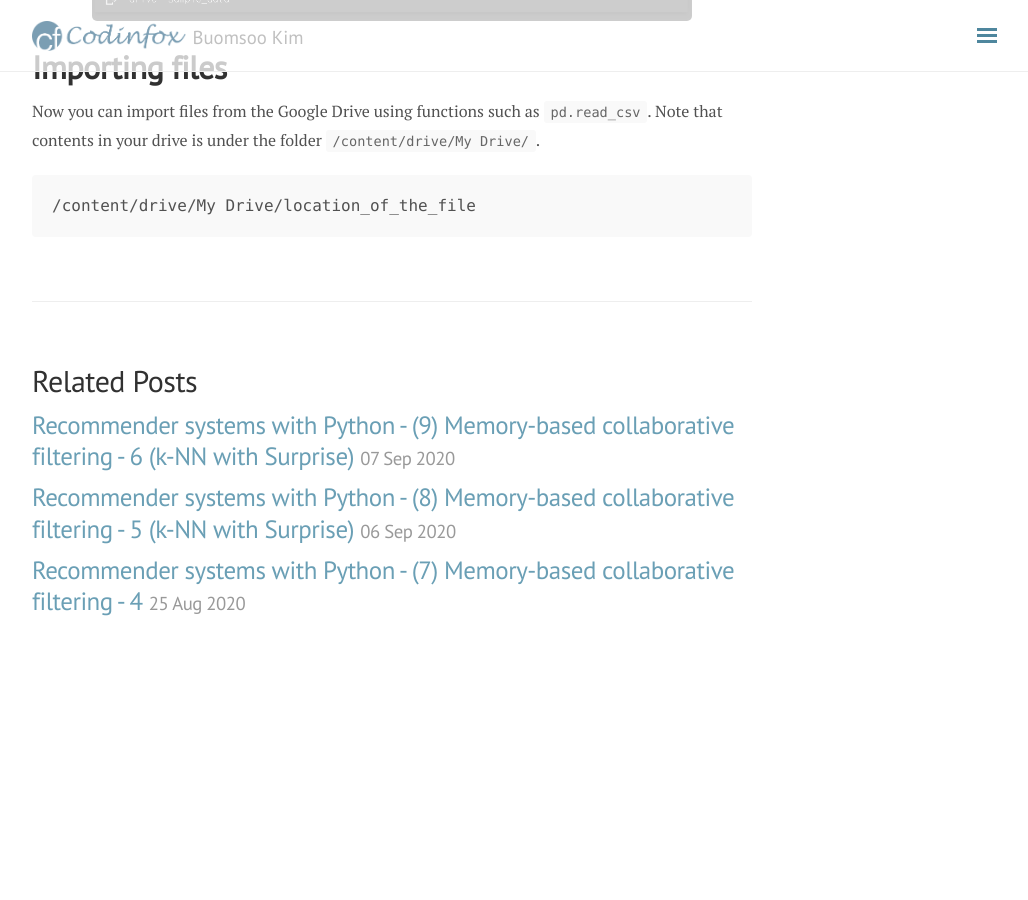
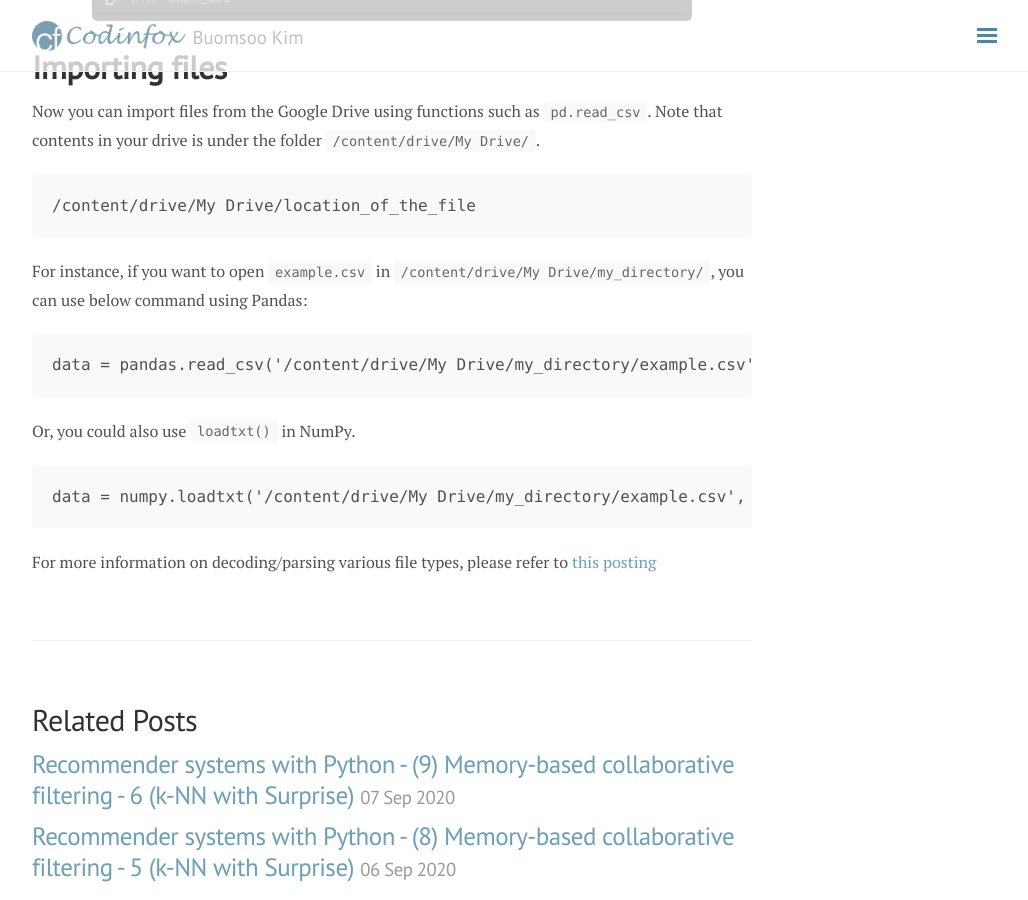
Before and after one commit to buomsoo-kim/buomsoo-kim.github.io, a Jekyll site: the page built from _posts/2020-05-09-Colab-mounting-google-drive.md.md, in a window 1280 px wide and 900 px high, scrolled down 1470 px. Shown: the whole window, without its empty margins (248-1276 px from the left). Built offline with Jekyll 4.4.1, drawn with Linux system fonts in a browser that asks for light colours; nearby versions of some CDN libraries; comment, search, counter and statistics services are not loaded; before the commit the page ends 2147 px from its top, so only the background shows below that.

Commit message:
Update 2020-05-09-Colab-mounting-google-drive.md.md

````diff
--- a/_posts/2020-05-09-Colab-mounting-google-drive.md.md
+++ b/_posts/2020-05-09-Colab-mounting-google-drive.md.md
@@ -52,3 +52,18 @@
 ```python
 /content/drive/My Drive/location_of_the_file
 ```
+
+For instance, if you want to open ```example.csv``` in ```/content/drive/My Drive/my_directory/```, you can use below command using Pandas:
+
+
+```
+data = pandas.read_csv('/content/drive/My Drive/my_directory/example.csv')
+```
+
+Or, you could also use ```loadtxt()``` in NumPy.
+
+```
+data = numpy.loadtxt('/content/drive/My Drive/my_directory/example.csv', delimiter = ',')
+```
+
+For more information on decoding/parsing various file types, please refer to [this posting](https://buomsoo-kim.github.io/colab/2018/04/15/Colab-Importing-CSV-and-JSON-files-in-Google-Colab.md/)
````
